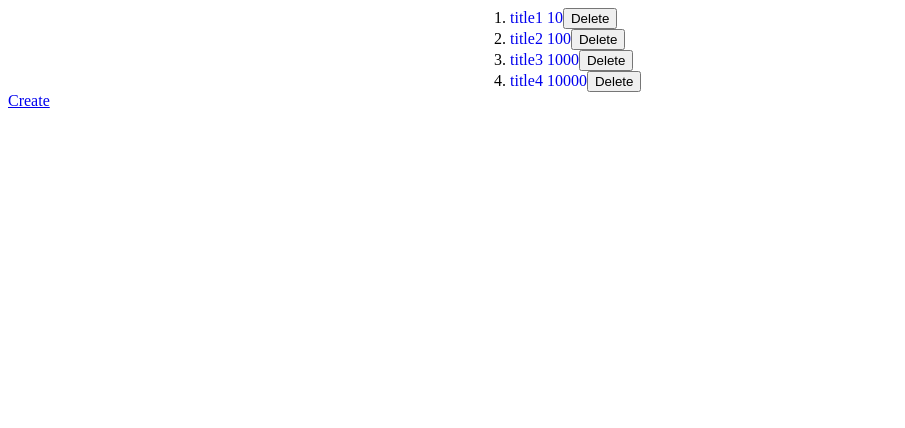
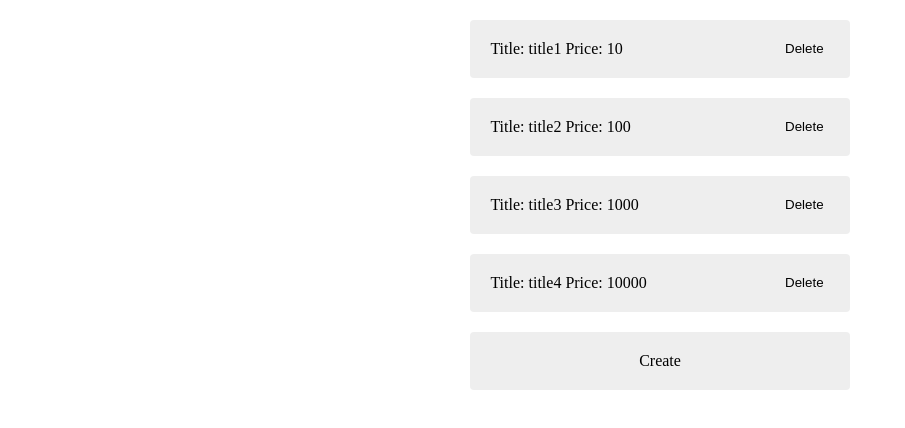
Before and after one commit to btbph/Wish-list-App, an Angular app: page /all in a window 1280 px wide. Shown: the top 428 px of the page, without its empty margins (0-905 px from the left). Built offline with nearby package versions, Linux system fonts and the light colour scheme.

Commit message:
add layout for all wishes component

```diff
--- a/src/app/components/allwishes/all-wishes.component.html
+++ b/src/app/components/allwishes/all-wishes.component.html
@@ -1,10 +1,12 @@
-<ol class="wish-list">
+<ul class="wish-list">
   <li *ngFor="let wish of wishes"
-      class="wish-item">
-    <a routerLink="/detail/{{wish.id}}" class="wish-link">
-      <span>{{ wish.title }} {{ wish.about }} {{ wish.price }}</span>
-    </a>
-    <button (click)="deleteWish(wish.id)">Delete</button>
+      class="wish-item"
+      routerLink="/detail/{{wish.id}}">
+    <span class="wish-link">Title: {{ wish.title }} Price: {{ wish.price }}</span>
+    <button class="delete-button" (click)="deleteWish(wish.id)">Delete</button>
   </li>
-</ol>
-<a routerLink="/create">Create</a>
+  <li class="wish-item create-link"
+      routerLink="/create">
+    Create
+  </li>
+</ul>
--- a/src/app/components/allwishes/all-wishes.component.scss
+++ b/src/app/components/allwishes/all-wishes.component.scss
@@ -1,11 +1,40 @@
+@import "~src/variables";
+
 .wish-list {
   display: block;
+  list-style-type: none;
   margin: 0 auto;
-  width: 300px;
+  width: 30%;
 
   .wish-item {
+    background-color: $itemColor;
+    border-radius: $borderRadius;
+    cursor: pointer;
+    margin: 20px 0;
+    padding: 20px;
+    position: relative;
+
+    &:hover {
+      background-color: $hoverBgColor;
+    }
+
     .wish-link {
       text-decoration: none;
     }
   }
+
+  .create-link {
+    text-align: center;
+  }
+
+  .delete-button {
+    background-color: transparent;
+    border: 0;
+    border-radius: $borderRadius;
+    float: right;
+
+    &:hover {
+      background-color: $hoverButton;
+    }
+  }
 }
--- a/src/app/services/wishlist.service.ts
+++ b/src/app/services/wishlist.service.ts
@@ -1,5 +1,5 @@
 import { Injectable } from '@angular/core';
-import {BehaviorSubject, observable, Observable} from 'rxjs';
+import { BehaviorSubject, Observable } from 'rxjs';
 
 
 import { Wish } from '../models/wish';
@@ -16,8 +16,6 @@ export class WishlistService {
     { id: 4, price: 10000, image: 4, title: 'title4' }
   ];
   private wishSubject: BehaviorSubject<Wish[]> = new BehaviorSubject<Wish[]>(this.wishes);
-
-  public id = this.wishes[this.wishes.length - 1].id + 1;
 
   getAllWishes(): BehaviorSubject<Wish[]> {
     return this.wishSubject;
--- /dev/null
+++ b/src/variables.scss
@@ -0,0 +1,4 @@
+$borderRadius: 4px;
+$itemColor: #EEE;
+$hoverBgColor: #DDD;
+$hoverButton: #607D8B;
```
